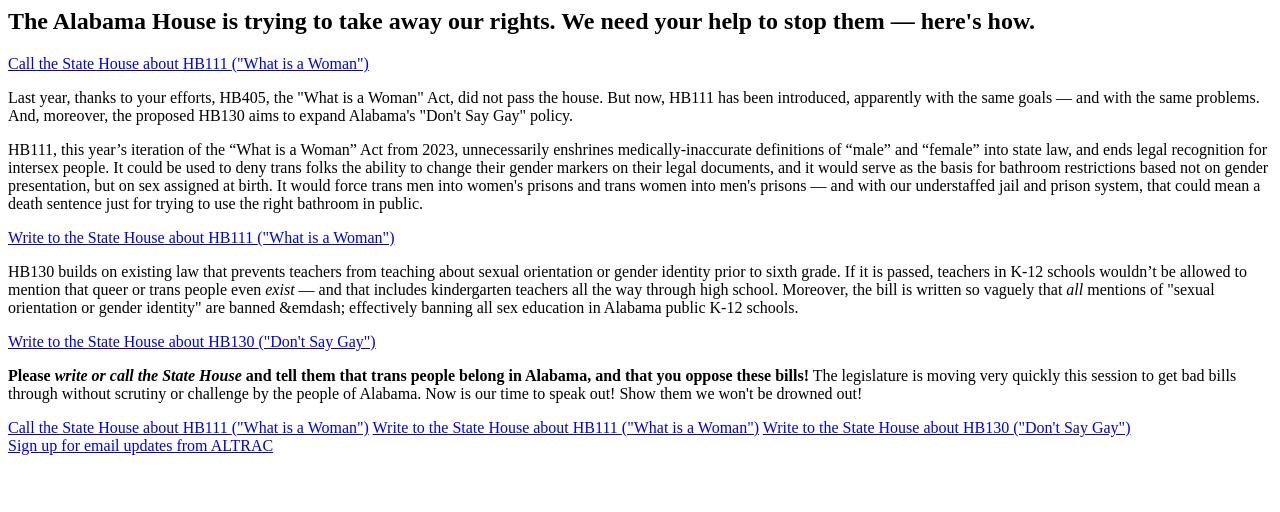
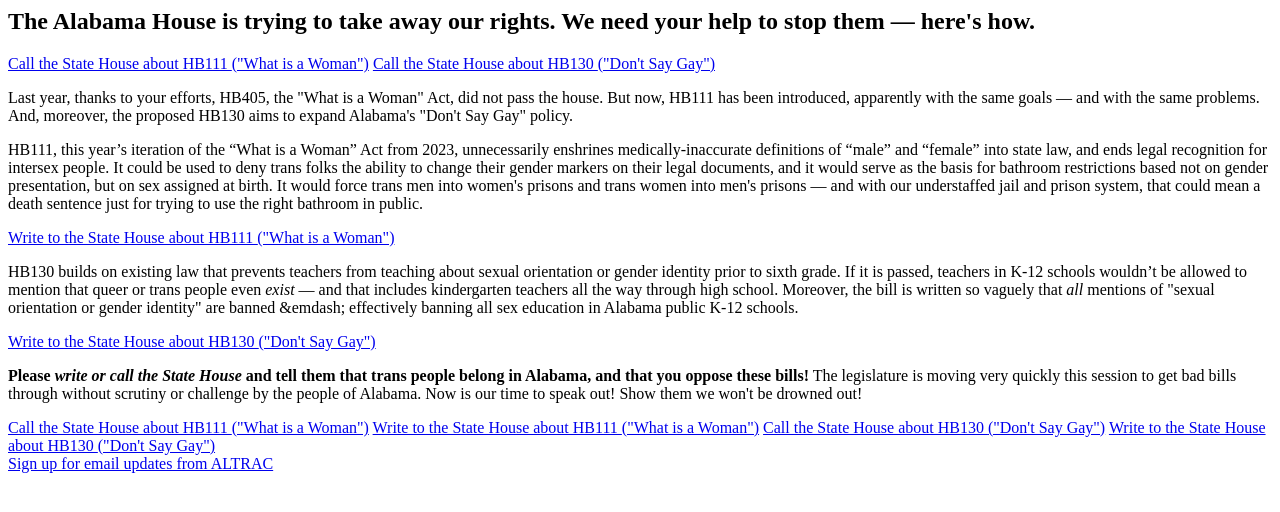
Before and after one commit to altrac-works/website, a plain HTML site: page text/index.html in a window 1280 px wide. Drawn offline with Linux system fonts and the light colour scheme.

Commit message:
enable hb130 calll tool link

```diff
--- a/text/index.html
+++ b/text/index.html
@@ -3,7 +3,7 @@
                 <h2>The Alabama House is trying to take away our rights. We need your help to stop them &mdash; here's how.</h2>
                 <div class="mobile-only">
                     <a class="link-btn" href="call/hb111/">Call the State House about HB111 <span class="nobreak">("What is a Woman")</span></a>
-                    <!-- <a class="link-btn" href="call/hb130/">Call the State House about HB130 <span class="nobreak">("Don't Say Gay")</span></a> -->
+                    <a class="link-btn" href="call/hb130/">Call the State House about HB130 <span class="nobreak">("Don't Say Gay")</span></a>
                 </div>
                 <p>Last year, thanks to your efforts, HB405, the "What is a Woman" Act, did not pass the house. But now, HB111 has been introduced, apparently with the same goals — and with the same problems. And, moreover, the proposed HB130 aims to expand Alabama's "Don't Say Gay" policy.</p>
 
@@ -25,7 +25,7 @@
                 <div class="not-mobile">
                     <a class="link-btn" href="call/hb111/">Call the State House about HB111 <span class="nobreak">("What is a Woman")</span></a>
                     <a class="link-btn" href="https://actionnetwork.org/letters/block-the-reintroduction-of-the-what-is-a-woman-act-in-alabama?source=altrac-works">Write to the State House about HB111 <span class="nobreak">("What is a Woman")</span></a>
-                    <!-- <a class="link-btn" href="call/hb130/">Call the State House about HB130 <span class="nobreak">("Don't Say Gay")</span></a> -->
+                    <a class="link-btn" href="call/hb130/">Call the State House about HB130 <span class="nobreak">("Don't Say Gay")</span></a>
                     <a class="link-btn" href="https://actionnetwork.org/letters/block-the-expansion-of-dont-say-gay-in-alabama/?source=altrac-works">Write to the State House about HB130 <span class="nobreak">("Don't Say Gay")</span></a>
                 </div>
                 <a href="https://actionnetwork.org/forms/sign-up-for-email-updates-from-altrac" class="link-btn">Sign up for email updates from ALTRAC</a>
```
